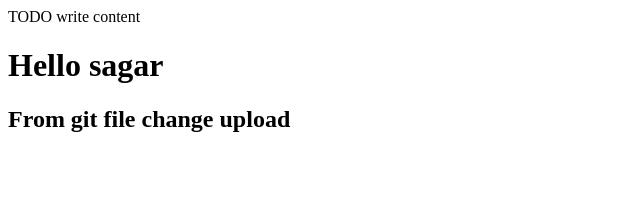
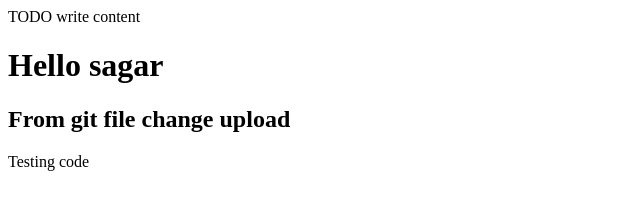
Before and after one commit to sagarthokal/phpdemo, a plain HTML site: page index.html in a window 1280 px wide. Shown: the whole page, without its empty margins (0-640 px from the left). Drawn offline with Linux system fonts and the light colour scheme.

Commit message:
updating file from browser

```diff
--- a/index.html
+++ b/index.html
@@ -14,5 +14,6 @@
         <div>TODO write content</div>
         <h1>Hello sagar</h1>
         <h2> From git file change upload </h2>
+        <p>Testing code</p>
     </body>
 </html>
```
